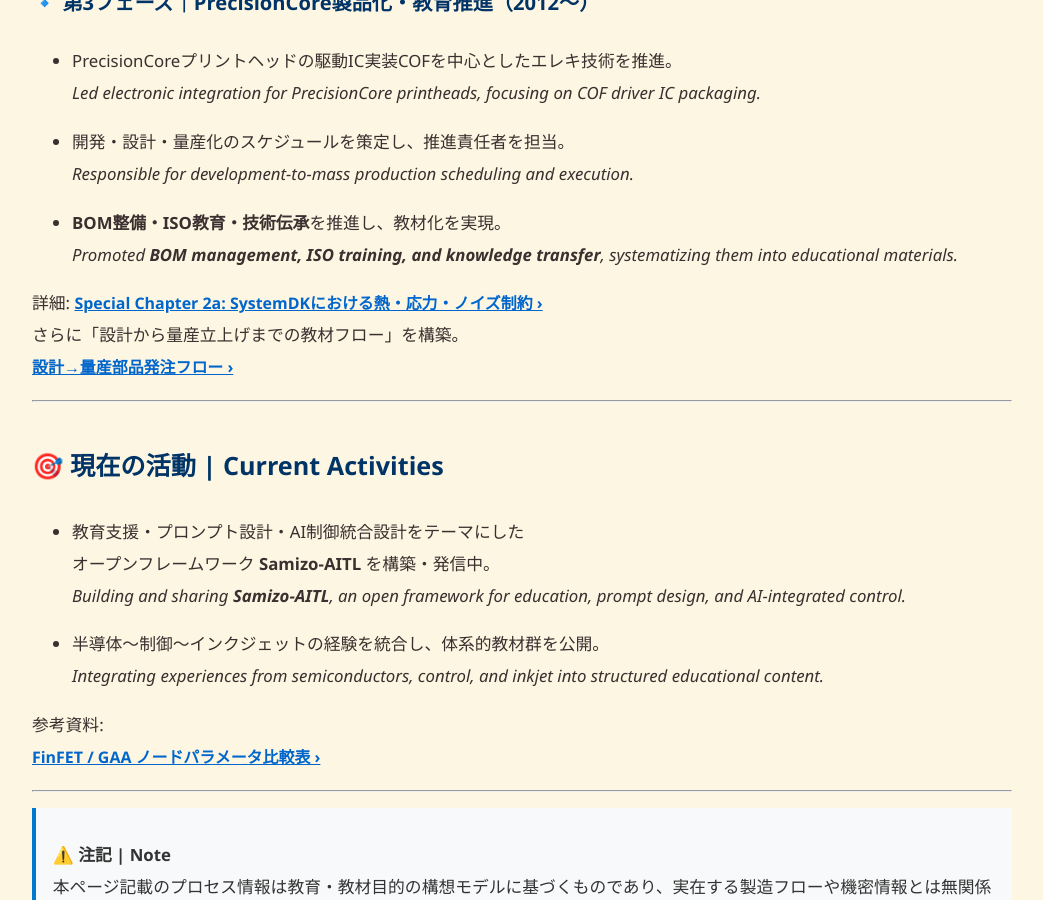
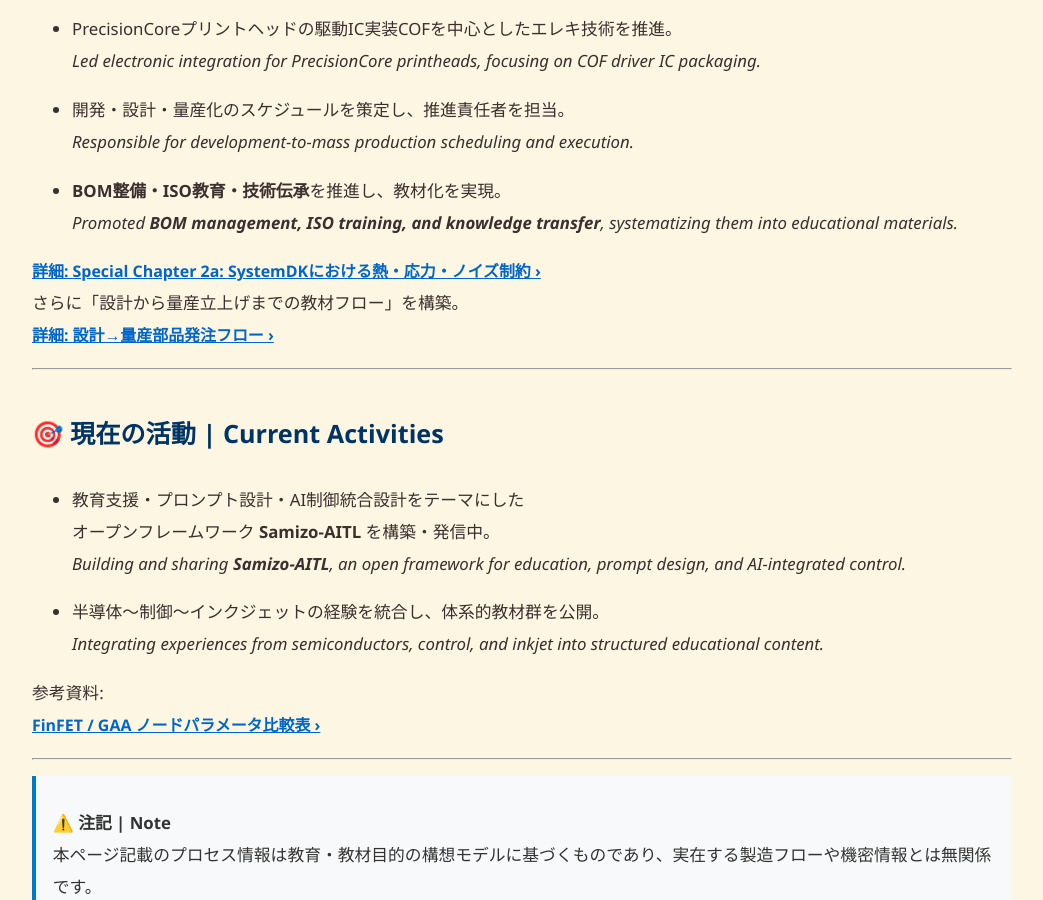
Before and after one commit to Samizo-AITL/Samizo-AITL.github.io, a Jekyll site: the page built from about/career-summary/index.md, in a window 1280 px wide and 900 px high, scrolled down 1832 px. Shown: the whole window, without its empty margins (118-1161 px from the left). Built offline with Jekyll 4.4.1, drawn with Linux system fonts in a browser that asks for light colours; some of the changed text lies outside the part shown.

Commit message:
Update index.md

```diff
--- a/about/career-summary/index.md
+++ b/about/career-summary/index.md
@@ -20,8 +20,8 @@
 ## 📘 フェーズ別キャリア | Career Phases
 
 ### 🔹 第0フェーズ｜制御設計・電磁界解析（1994〜1997）
-- 学部4年で制御設計（MATLAB / Simulink）を経験。関連教材:
-  [「デジタル H∞ 制御」教材 ›](https://samizo-aitl.github.io/EduController/part04_digital/theory/06_digital_hinf_control.html)
+- 学部4年で制御設計（MATLAB / Simulink）を経験。
+  [関連教材:「デジタル H∞ 制御」教材 ›](https://samizo-aitl.github.io/EduController/part04_digital/theory/06_digital_hinf_control.html)
   *Experienced control design (MATLAB / Simulink) as an undergraduate. See related teaching material above.*
 
 - 大学院では電磁界解析に従事。
@@ -73,9 +73,9 @@
 - **BOM整備・ISO教育・技術伝承**を推進し、教材化を実現。
   *Promoted **BOM management, ISO training, and knowledge transfer**, systematizing them into educational materials.*
 
-詳細: [Special Chapter 2a: SystemDKにおける熱・応力・ノイズ制約 ›](https://samizo-aitl.github.io/Edusemi-v4x/f_chapter2a_systemdk/)
+[詳細: Special Chapter 2a: SystemDKにおける熱・応力・ノイズ制約 ›](https://samizo-aitl.github.io/Edusemi-v4x/f_chapter2a_systemdk/)
 さらに「設計から量産立上げまでの教材フロー」を構築。
-[設計→量産部品発注フロー ›](https://samizo-aitl.github.io/EduMecha/08_production_process/production_process_flow.html)
+[詳細: 設計→量産部品発注フロー ›](https://samizo-aitl.github.io/EduMecha/08_production_process/production_process_flow.html)
 
 ---
 
```
